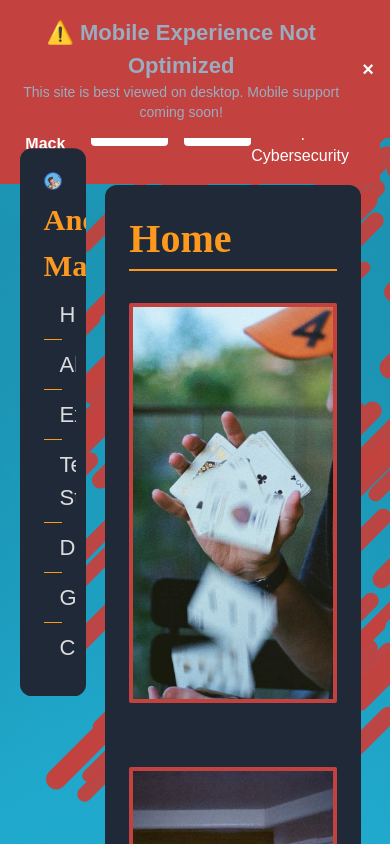
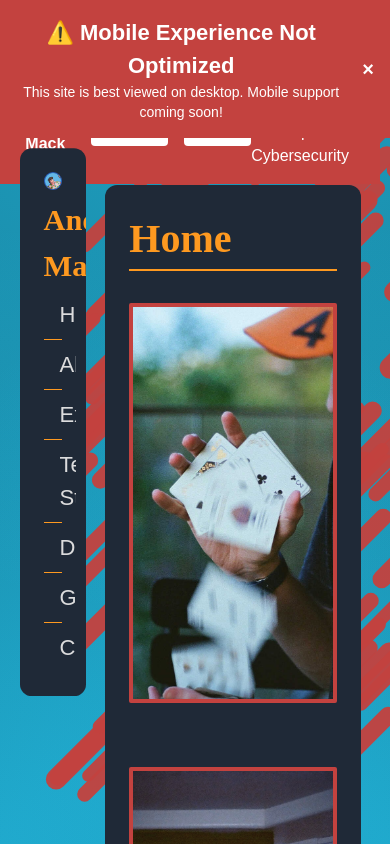
Before and after one commit to A-Mack27/Andrew-Mack-Resume, a React (Vite) app: page / in a window 390 px wide. Shown: the top 844 px of the page. Built offline with nearby package versions, Linux system fonts and the light colour scheme.

Commit message:
Mobile warning text change

```diff
--- a/src/App.tsx
+++ b/src/App.tsx
@@ -70,8 +70,8 @@ function App() {
         <div className="fixed top-0 left-0 right-0 z-50 bg-[#C3423F] text-white p-4 text-center">
           <div className="max-w-4xl mx-auto flex items-center justify-between">
             <div className="flex-1">
-              <p className="font-semibold">⚠️ Mobile Experience Not Optimized</p>
-              <p className="text-sm">This site is best viewed on desktop. Mobile support coming soon!</p>
+              <p className="font-semibold text-white">⚠️ Mobile Experience Not Optimized</p>
+              <p className="text-sm text-white">This site is best viewed on desktop. Mobile support coming soon!</p>
             </div>
             <button
               onClick={() => setShowMobileWarning(false)}
```
